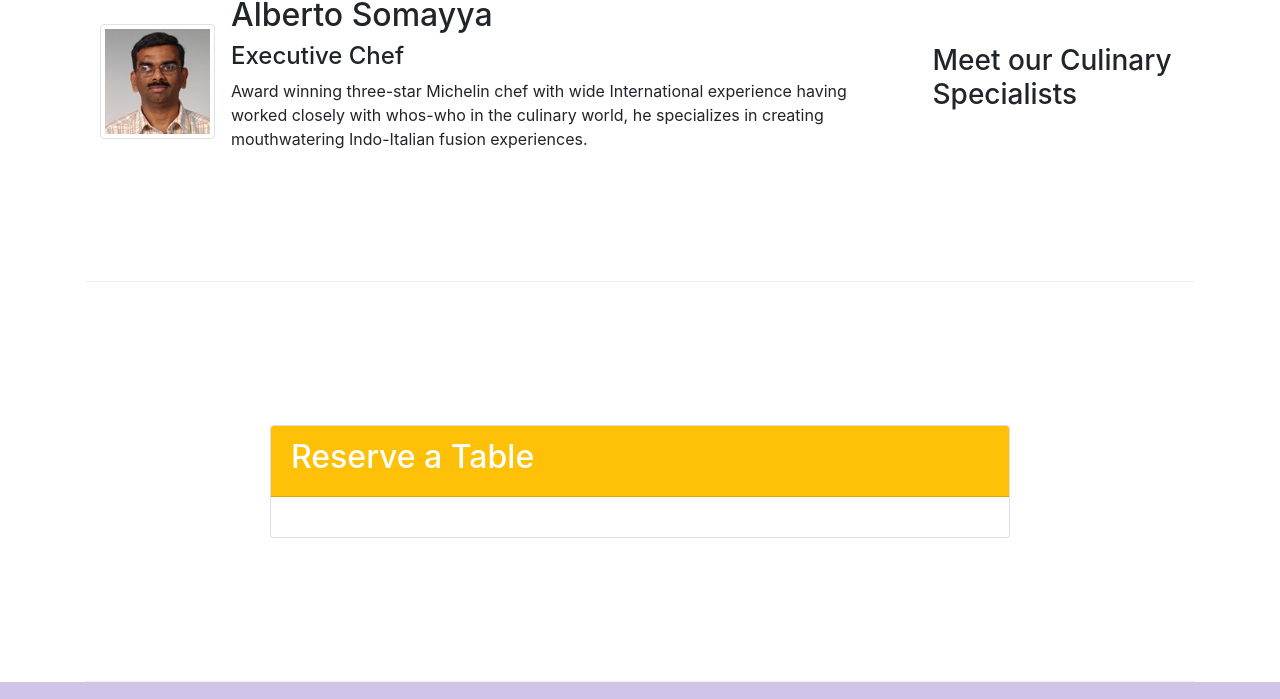
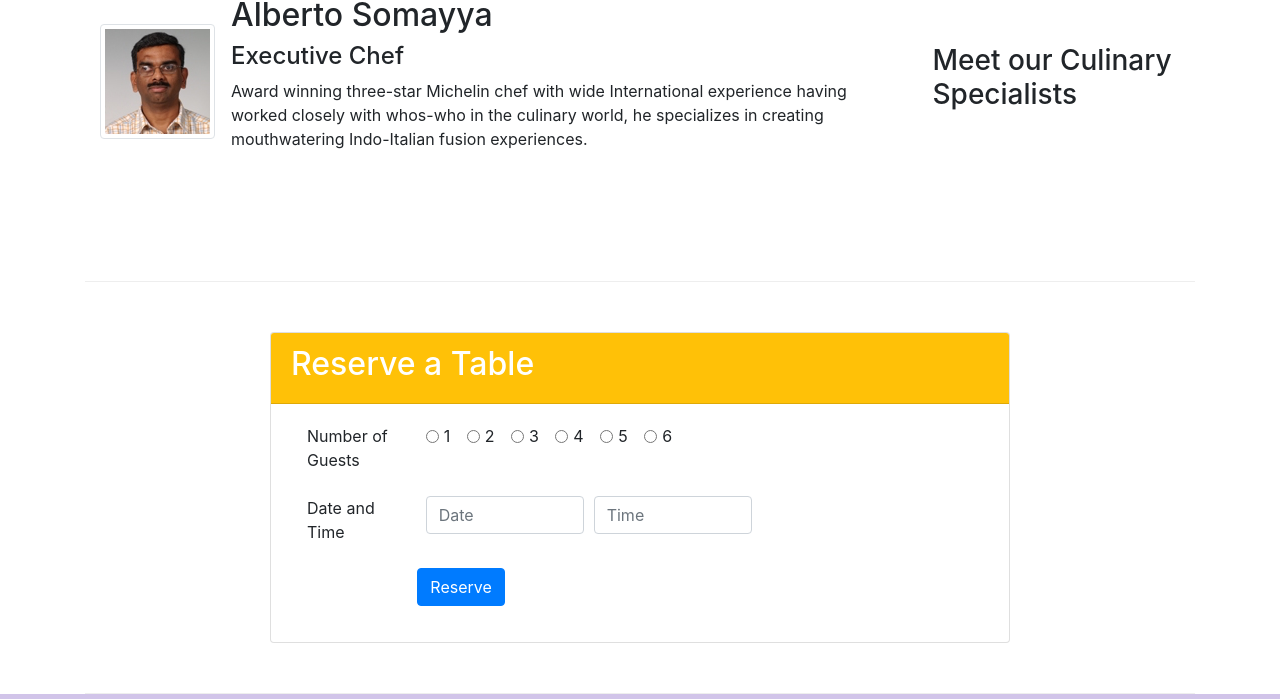
Before and after one commit to hossam-khalaf/confusion, a website: page index.html in a window 1280 px wide. Shown: the part 1498-2197 px from the top of the page. Drawn offline with nearby package versions, Linux system fonts and the light colour scheme.

Commit message:
Added reservation form

```diff
--- a/index.html
+++ b/index.html
@@ -83,7 +83,7 @@
               <img src="img/logo.png" alt="logo" class="img-fluid col-md-6" />
               <a
                 href="#reservation-form"
-                class="btn btn-warning btn-block col-md-4 offset-2 align-self-center"
+                class="btn btn-warning text-white btn-block col-md-4 offset-2 align-self-center"
                 >Reserve Table</a
               >
             </div>
@@ -160,11 +160,113 @@
       </div>
 
       <div class="row row-content align-items-center">
-        <div class="card col-8 offset-2 p-0">
+        <div class="card col-12 col-sm-8 offset-sm-2 px-0">
           <div class="card-header text-white bg-warning">
             <h2>Reserve a Table</h2>
           </div>
-          <div class="card-body"></div>
+          <div class="card-body">
+            <form action="#" id="reservation-form">
+              <div class="form-group row pl-3">
+                <label for="guestsNum" class="col-sm-2">Number of Guests</label>
+                <div id="guestNumb" class="col-sm-6">
+                  <div class="form-check form-check-inline">
+                    <input
+                      class="form-check-input"
+                      type="radio"
+                      name="inlineRadioOptions"
+                      id="inlineRadio1"
+                      value="option1"
+                    />
+                    <label class="form-check-label" for="inlineRadio1">1</label>
+                  </div>
+                  <div class="form-check form-check-inline">
+                    <input
+                      class="form-check-input"
+                      type="radio"
+                      name="inlineRadioOptions"
+                      id="inlineRadio2"
+                      value="option2"
+                    />
+                    <label class="form-check-label" for="inlineRadio2">2</label>
+                  </div>
+                  <div class="form-check form-check-inline">
+                    <input
+                      class="form-check-input"
+                      type="radio"
+                      name="inlineRadioOptions"
+                      id="inlineRadio3"
+                      value="option3"
+                    />
+                    <label class="form-check-label" for="inlineRadio3"
+                      >3
+                    </label>
+                  </div>
+                  <div class="form-check form-check-inline">
+                    <input
+                      class="form-check-input"
+                      type="radio"
+                      name="inlineRadioOptions"
+                      id="inlineRadio4"
+                      value="option4"
+                    />
+                    <label class="form-check-label" for="inlineRadio4"
+                      >4
+                    </label>
+                  </div>
+                  <div class="form-check form-check-inline">
+                    <input
+                      class="form-check-input"
+                      type="radio"
+                      name="inlineRadioOptions"
+                      id="inlineRadio5"
+                      value="option5"
+                    />
+                    <label class="form-check-label" for="inlineRadio5"
+                      >5
+                    </label>
+                  </div>
+                  <div class="form-check form-check-inline">
+                    <input
+                      class="form-check-input"
+                      type="radio"
+                      name="inlineRadioOptions"
+                      id="inlineRadio6"
+                      value="option6"
+                    />
+                    <label class="form-check-label" for="inlineRadio6"
+                      >6
+                    </label>
+                  </div>
+                </div>
+              </div>
+              <div class="form-group row pl-3">
+                <label for="dateTime" class="col-sm-2">Date and Time</label>
+                <div id="datetime" class="col-sm-6">
+                  <div class="form-row">
+                    <div class="col">
+                      <input
+                        type="text"
+                        class="form-control"
+                        placeholder="Date"
+                      />
+                    </div>
+                    <div class="col">
+                      <input
+                        type="text"
+                        class="form-control"
+                        placeholder="Time"
+                      />
+                    </div>
+                  </div>
+                </div>
+              </div>
+              <div class="form-group row pl-4">
+                <button type="submit" class="offset-sm-2 btn btn-primary">
+                  Reserve
+                </button>
+              </div>
+            </form>
+          </div>
         </div>
       </div>
     </div>
```
